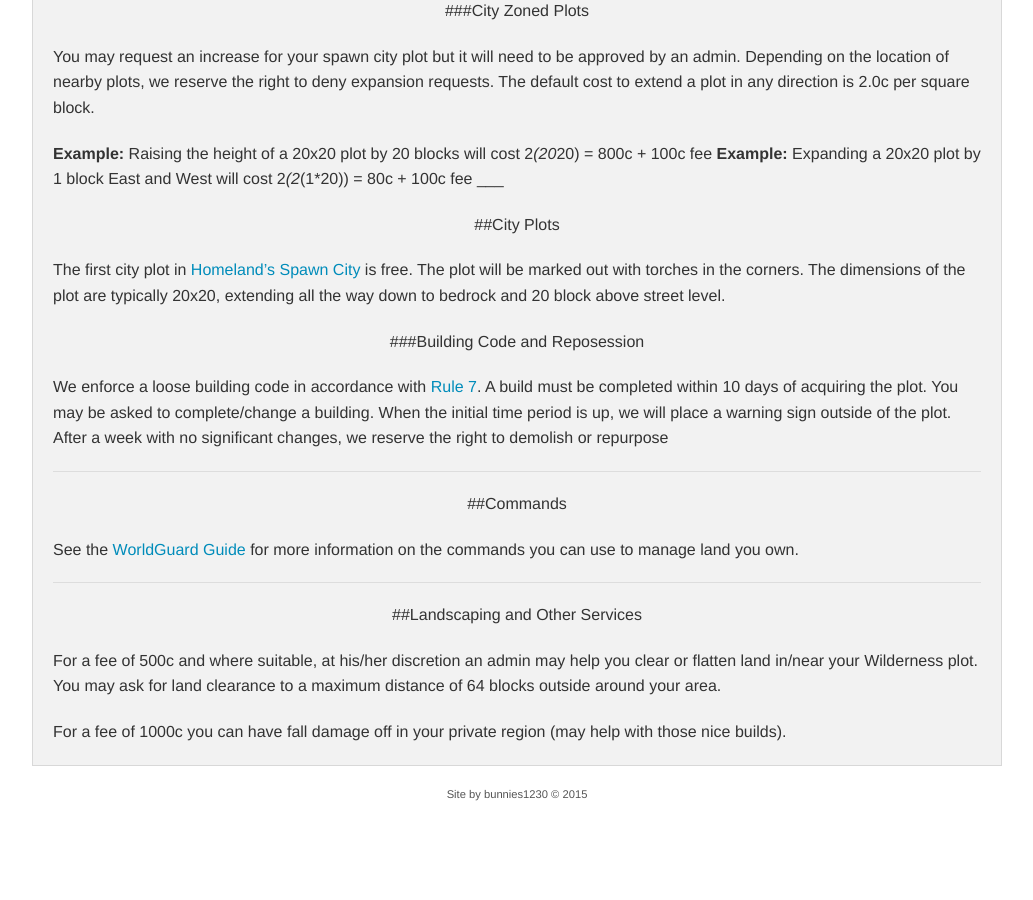
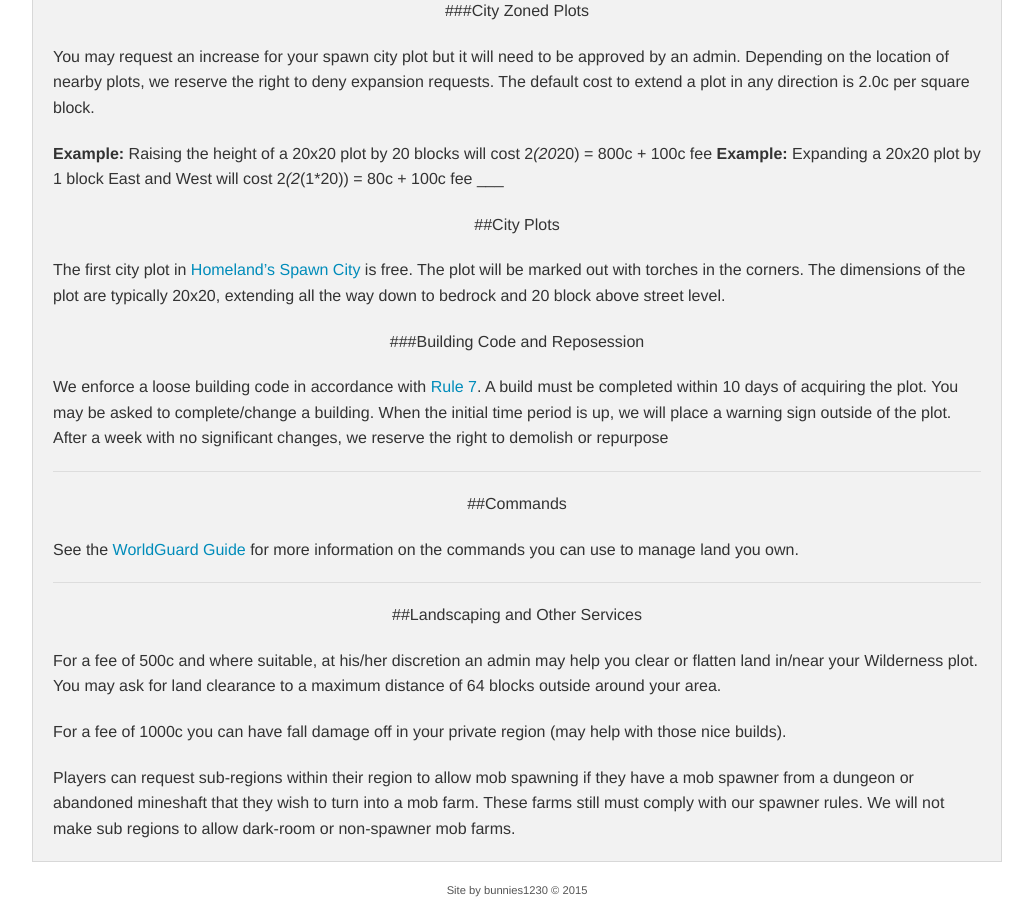
Before and after one commit to damnation-eu/website-beta, a Jekyll site: the page built from land.md, in a window 1280 px wide and 900 px high, scrolled down 1265 px. Shown: the whole window, without its empty margins (123-1156 px from the left). Built offline with Jekyll 4.4.1, drawn with Linux system fonts in a browser that asks for light colours; nearby versions of some CDN libraries; library files that are not in the unit come from our copies; before the commit the page ends 2068 px from its top, so only the background shows below that.

Commit message:
Update land.md

```diff
--- a/land.md
+++ b/land.md
@@ -78,3 +78,5 @@ ___
 For a fee of 500c and where suitable, at his/her discretion an admin may help you clear or flatten land in/near your Wilderness plot. You may ask for land clearance to a maximum distance of 64 blocks outside around your area.
 
 For a fee of 1000c you can have fall damage off in your private region (may help with those nice builds).
+
+Players can request sub-regions within their region to allow mob spawning if they have a mob spawner from a dungeon or abandoned mineshaft that they wish to turn into a mob farm. These farms still must comply with our spawner rules. We will not make sub regions to allow dark-room or non-spawner mob farms.
```
